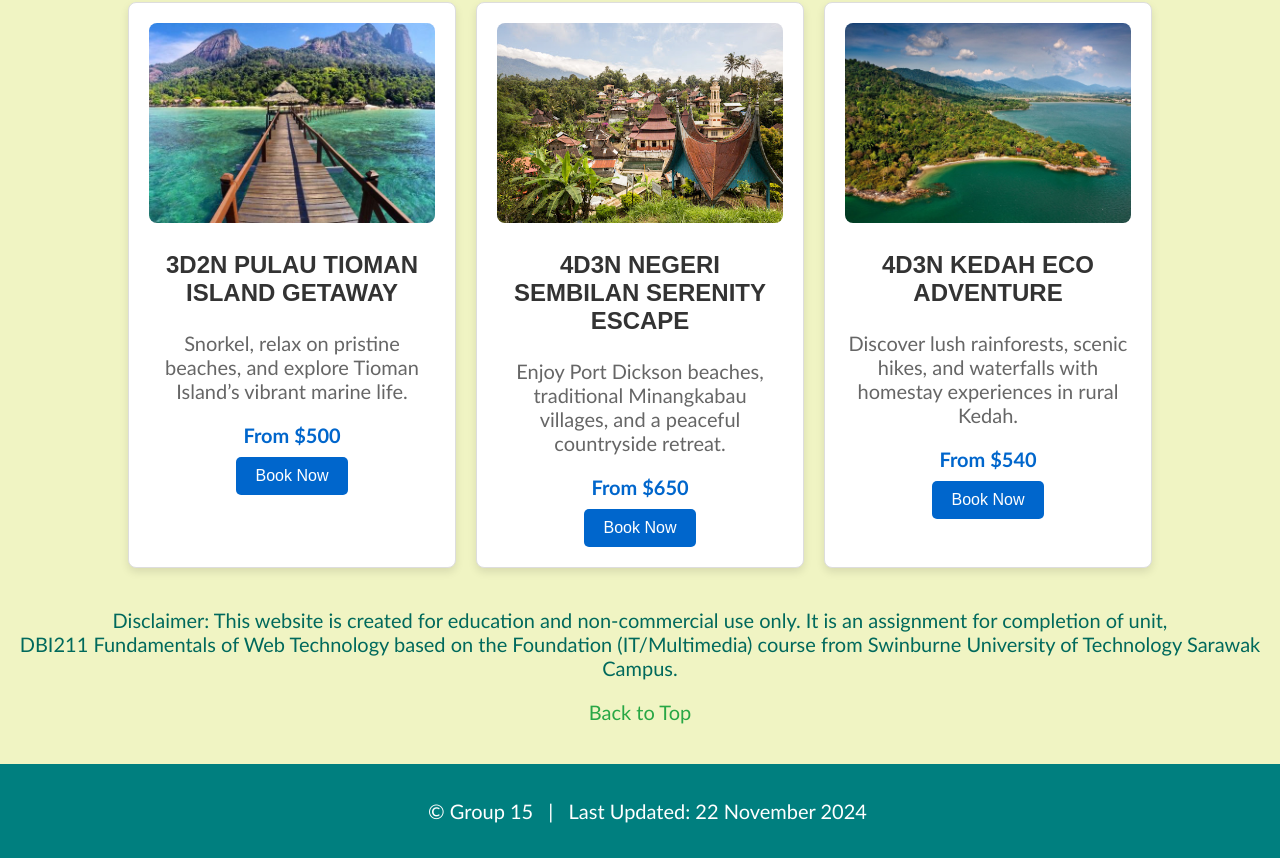
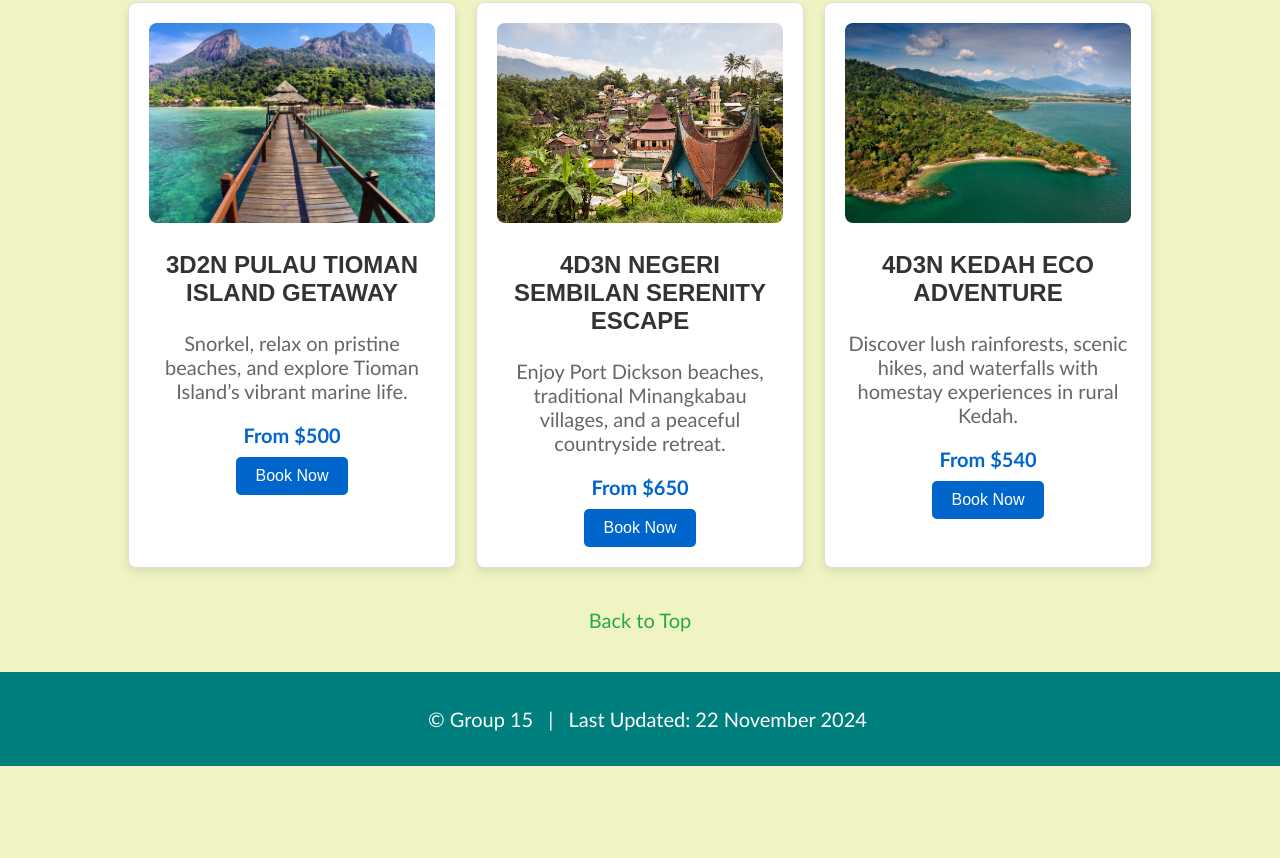
Before and after one commit to EnochChin/travelaysia, a plain HTML site: page packages.html in a window 1280 px wide. Shown: the part 2111-2969 px from the top of the page. After the commit the page ends 2877 px from the top, so only its background shows below. Drawn offline with Linux system fonts and the light colour scheme.

Commit message:
Update packages.html

```diff
--- a/packages.html
+++ b/packages.html
@@ -145,12 +145,6 @@
                 </div>
             </section>
 
-            <!-- Disclaimer -->
-            <p class="Disclaimer">
-                Disclaimer: This website is created for education and non-commercial use only. It is an assignment for completion of unit,<br>
-                DBI211 Fundamentals of Web Technology based on the Foundation (IT/Multimedia) course from Swinburne University of Technology Sarawak Campus.
-            </p>
-
             <!--Back to top button: Direct user back to the top section of the page -->
             <p class="back-to-top"><a href="#top">Back to Top</a></p>
         </article>
```
